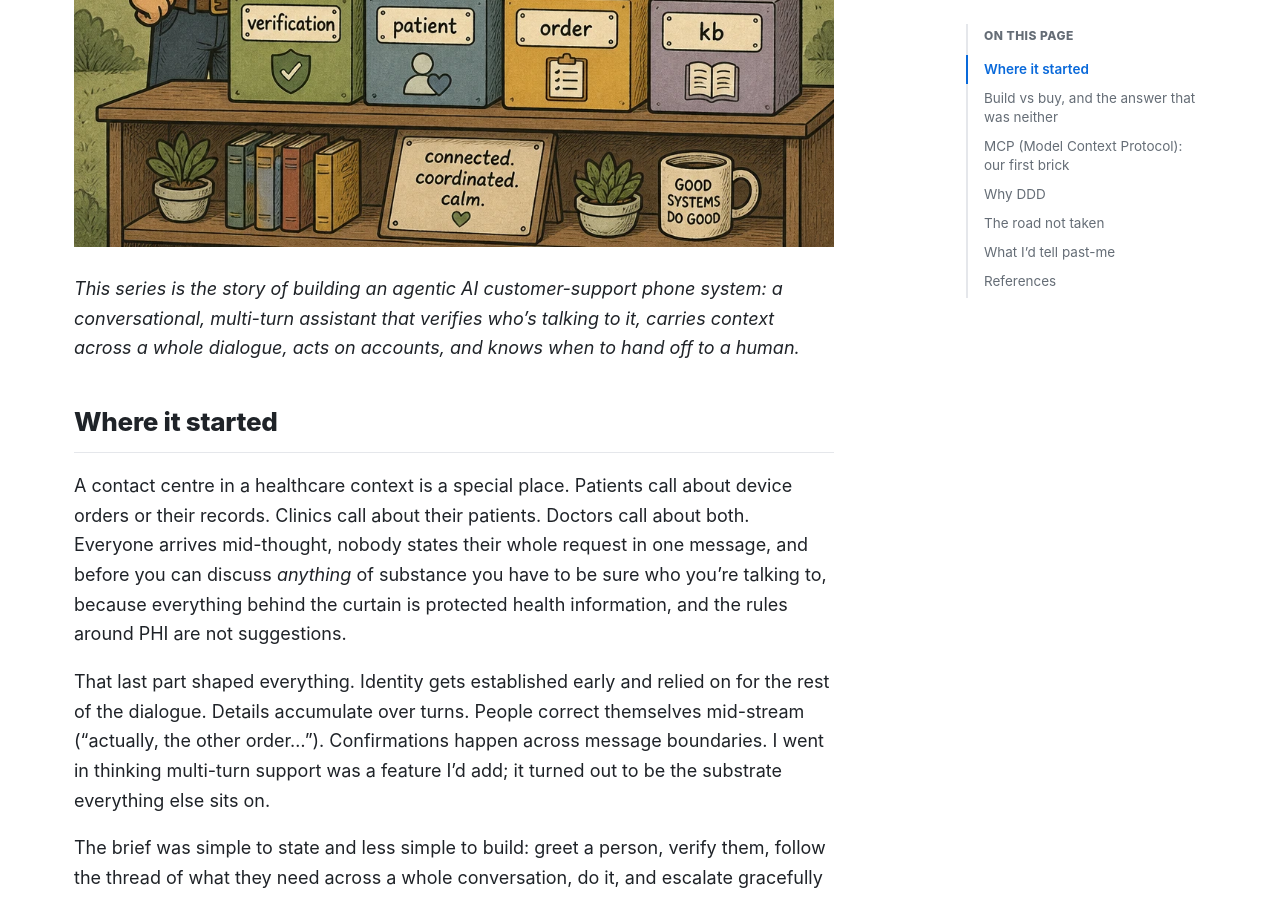
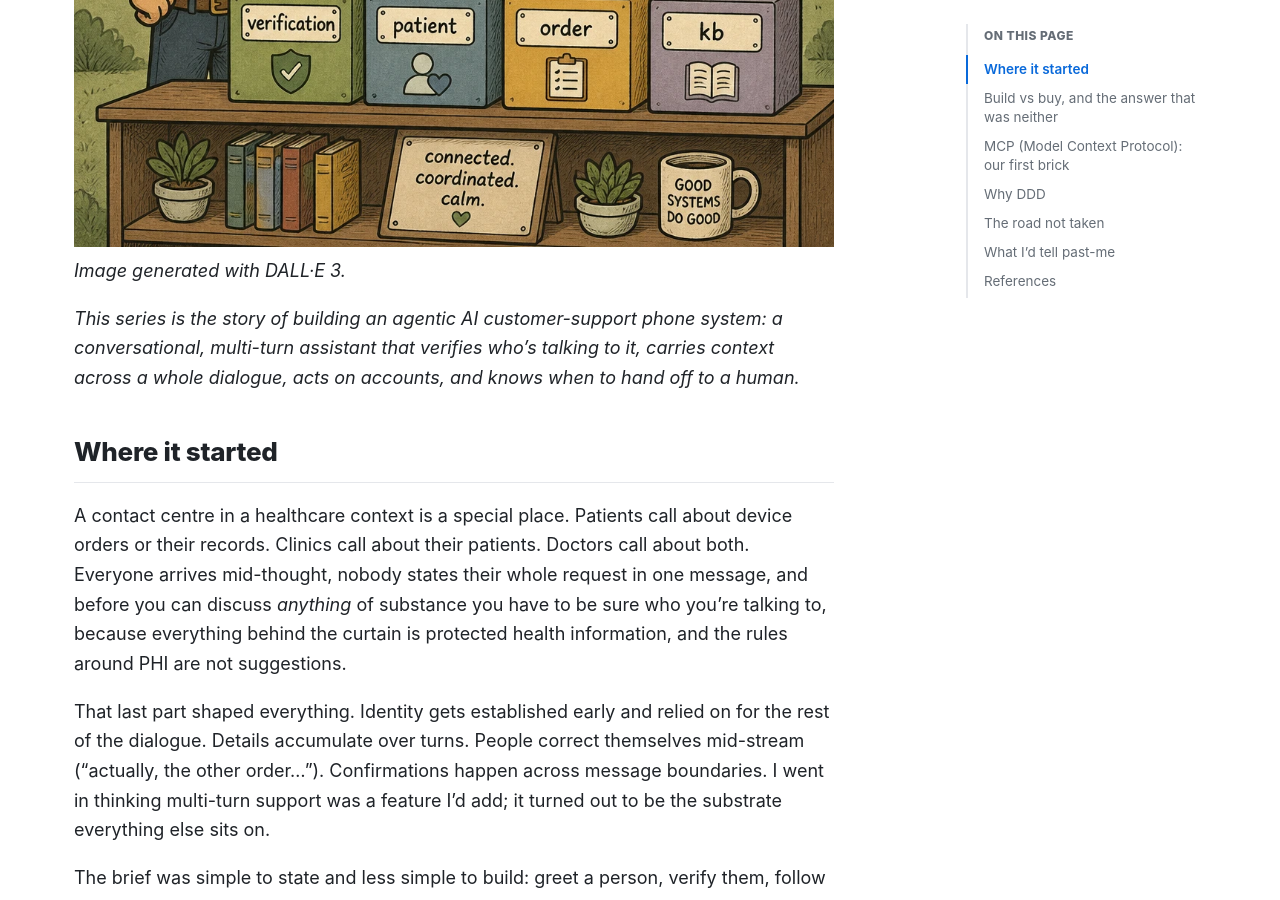
Before and after one commit to tungnhitran/tungnhitran.github.io, a Jekyll site: the page built from _posts/2026-08-10-why-mcp-and-ddd.md, in a window 1280 px wide and 900 px high, scrolled down 705 px. Built offline with Jekyll 4.4.1, drawn with Linux system fonts in a browser that asks for light colours.

Commit message:
Update image credit and series introduction
Added an image credit for the generated image and clarified the purpose of the series.

```diff
--- a/_posts/2026-08-10-why-mcp-and-ddd.md
+++ b/_posts/2026-08-10-why-mcp-and-ddd.md
@@ -7,6 +7,7 @@ tags: [MCP, Domain-Driven Design, Agents, Architecture]
 ---
 
 ![A cheerful engineer beside a friendly HOST robot whose tidy arms plug into labelled domain boxes: verification, patient, order, kb]({{ '/assets/img/hero-part1.png' | relative_url }})
+*Image generated with DALL·E 3.*
 
 *This series is the story of building an agentic AI customer-support phone system: a conversational, multi-turn assistant that verifies who's talking to it, carries context across a whole dialogue, acts on accounts, and knows when to hand off to a human.*
 
```
